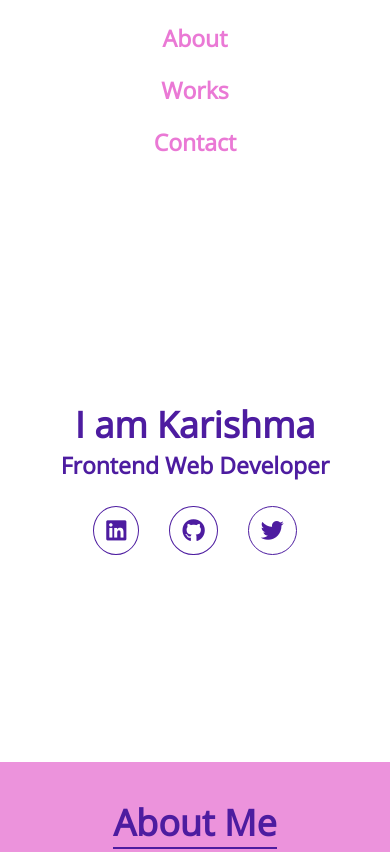
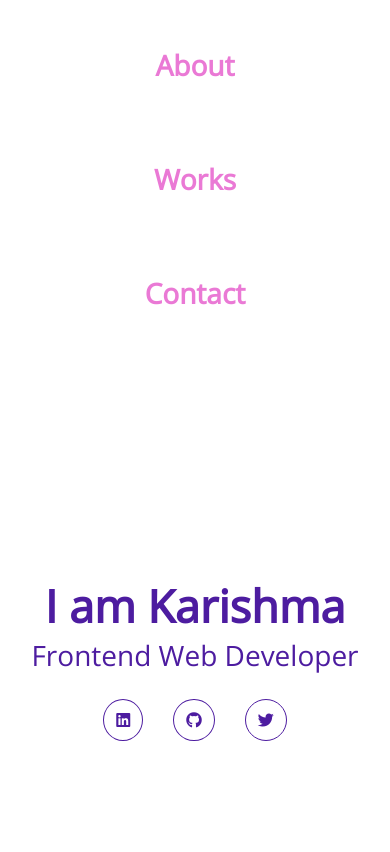
Before and after one commit to karishma-c/karishma-c.github.io, a plain HTML site: page index.html in a window 390 px wide. Shown: the top 852 px of the page. Drawn offline with nearby package versions, Linux system fonts and the light colour scheme.

Commit message:
typography of the page is changed

```diff
--- a/asset/style.css
+++ b/asset/style.css
@@ -6,11 +6,11 @@
     --neutral: white;
     --neutral-1: black;
     --font-family: 'Open Sans';
-    --weight-1: 400;
+    --weight-1: 500;
     --weight-2: 600;
-    --weight-3: bolder;
-    --font-size-1: 36px;
-    --font-size-2: 23px;
+    --weight-3: 900;
+    --font-size-1: 45px;
+    --font-size-2: 28px;
     --font-size-3: 20px;
     --border-radius: 8px;
     --border-radius-1: 80%;
@@ -18,9 +18,7 @@
 }
 body{
     background-color: var(--neutral);
-    font-size: var(--font-size-2);
     font-family: var(--font-family);
-    font-weight: var(--weight-1);
     width: 100%;
     margin-left: 0;
 }
@@ -71,15 +69,15 @@ body{
     font-family: var(--font-family);
 
 }
-.welcome-section h1{
+.welcome-section h2{
     font-size: var(--font-size-1);
-    font-weight: var(--weight-3);
+    font-weight: var(--weight-2);
     margin: 1em auto 0 auto;
     padding: 0;
 }
 .welcome-section p{
     font-size: var(--font-size-2);
-    font-weight: var(--weight-2);
+    font-weight: var(--weight-1);
     color: var(--color-1);
     padding: 0;
     margin: 0 auto;
@@ -127,7 +125,7 @@ body{
     text-align: center;
     font-family: var(--font-family);
     font-size: var(--font-size-3);
-    font-weight: var(--weight-2);
+    font-weight: var(--weight-1);
     color: var(--color-1);
     margin: .5em auto .5em auto;
 }
@@ -142,7 +140,7 @@ body{
     text-align: center;
     font-family: var(--font-family);
     font-size: var(--font-size-2);
-    font-weight: var(--weight-3);
+    font-weight: var(--weight-2);
     color: var(--color-1);
     margin: 1em auto;
     border-bottom: var(--border-bottom) solid var(--color-1);
@@ -156,7 +154,7 @@ body{
 .skills li{
     font-family: var(--font-family);
     font-size: var(--font-size-3);
-    font-weight: var(--weight-2);
+    font-weight: var(--weight-1);
     color: var(--color-1);
     padding: 5px 10px;
     border: 2px solid var(--color-1);
@@ -210,7 +208,7 @@ body{
 .caption{
     font-family: var(--font-family);
     font-size: var(--font-size-3);
-    font-weight: var(--weight-2);
+    font-weight: var(--weight-1);
     color: var(--neutral-1);
     text-align: center;
     margin:10px 0 0 0;
@@ -273,6 +271,9 @@ img{
     margin: 1em auto;
 }
 .cont-links{
+    font-family: var(--font-family);
+    font-size: var(--font-size-3);
+    font-weight: var(--weight-1);
     display: flex;
     flex-direction: row;
     color: var(--color-1);
@@ -359,26 +360,6 @@ footer{
     }
 }
 @media (max-width:700px){
-    .navbar{
-        display: flex;
-        flex-direction: column;
-        justify-content: center;
-        align-items: center;
-    }
-    .nav-list{
-        display: flex;
-        flex-flow: column wrap;
-        align-items: center;
-        justify-content: center;
-    }
-    .nav-links{
-        display: flex;
-        flex-direction: column;
-        justify-content: center;
-        align-items: center;
-        margin: 0 1em;
-    }
-
     .cards-container{
         width: 90%;
         margin: 1em auto;
@@ -422,7 +403,6 @@ footer{
         flex-direction: column;
         justify-content: center;
         align-items: center;
-        text-align: center;
         width: 100%;
         background-color: var(--color-4);
     }
@@ -442,6 +422,9 @@ footer{
     }
 }
 @media (max-width:350px){
+    .description{
+        max-width: 310px;
+    }
     .card
     {
         width: 280px;
--- a/index.html
+++ b/index.html
@@ -17,7 +17,7 @@
            </ul>
         </nav>
         <section class="welcome-section">
-            <h1>I am Karishma</h1>
+            <h2>I am Karishma</h2>
             <p>Frontend Web Developer</p>
             <div class="contact-detail">
                 <a class="contact-links" href="https://www.linkedin.com/in/karishma-karish-86735b169?lipi=urn%3Ali%3Apage%3Ad_flagship3_profile_view_base_contact_details%3BchjR%2FBLGQV2yMWPe4cQJEg%3D%3D" target="_blank"><i class="fab fa-linkedin"></i></a>
@@ -95,7 +95,7 @@
             </a>
         </section>
         <section class="contact-section" id="contact">
-            <p>Can reach me <i class="fas fa-at"></i></p>
+            <p>Contact me</p>
             <div class="contact-details">
                 <a class="cont-links" href="https://www.linkedin.com/in/karishma-karish-86735b169?lipi=urn%3Ali%3Apage%3Ad_flagship3_profile_view_base_contact_details%3BchjR%2FBLGQV2yMWPe4cQJEg%3D%3D" target="_blank"><i class="fab fa-linkedin"></i>Linkedin</a>
                 <a class="cont-links" href="https://github.com/karishma-c" target="_blank"><i class="fab fa-github"></i>GitHub</a>
```
